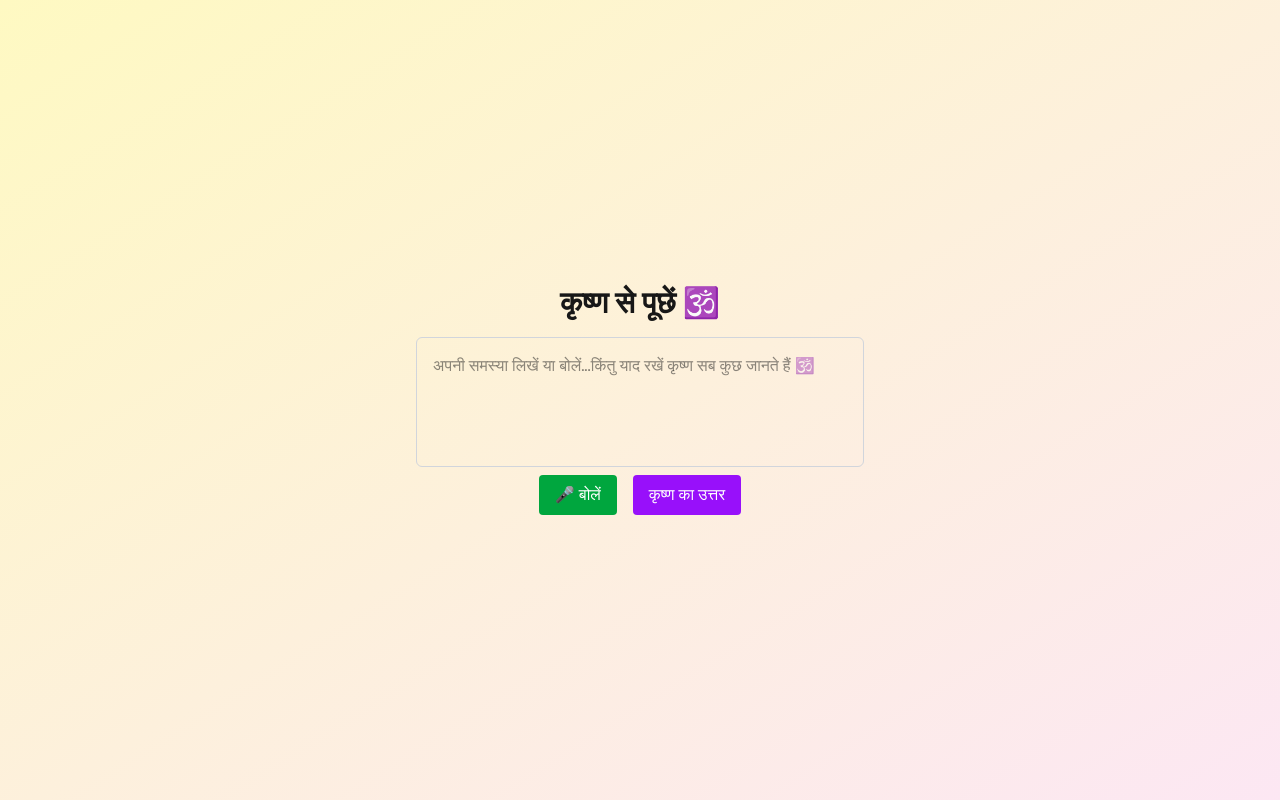
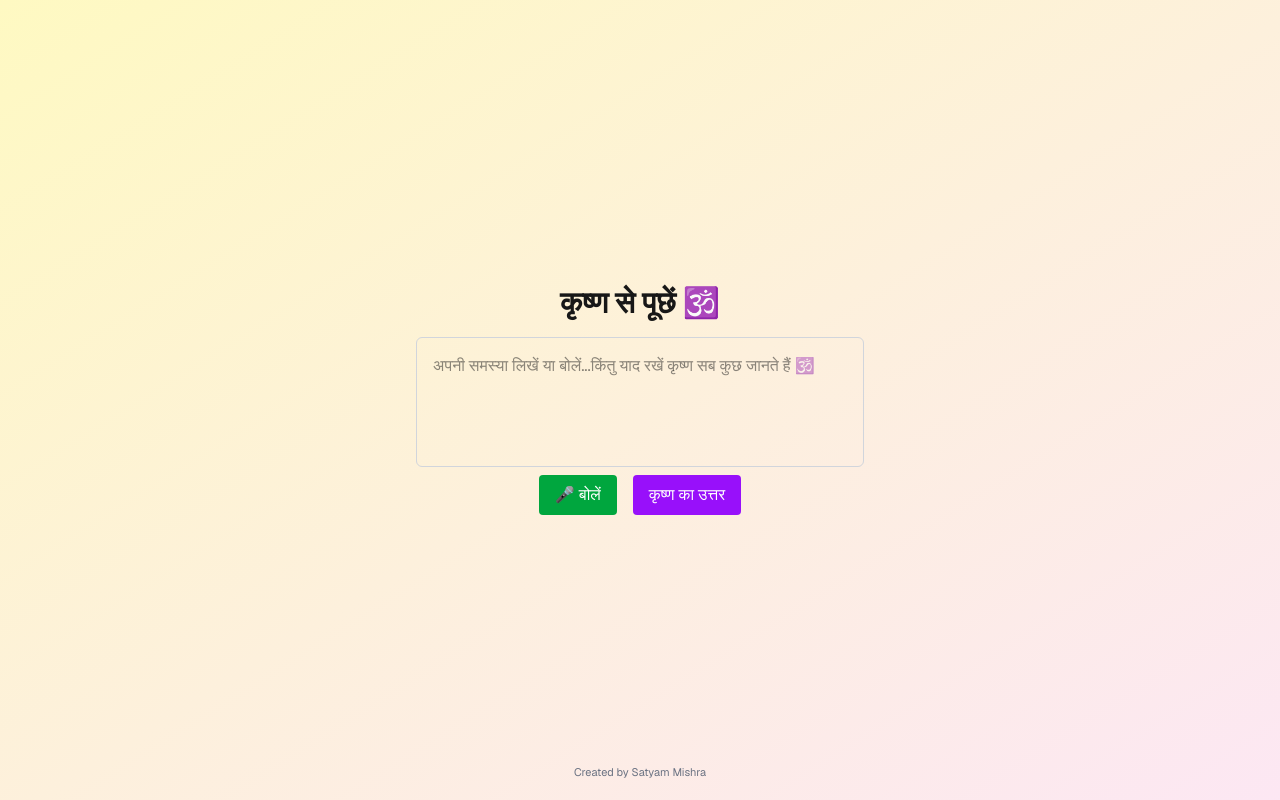
Before and after one commit to SatyamMishra1/krishna-answers, a Next.js app: page / in a window 1280 px wide. Built offline with nearby package versions, Linux system fonts and the light colour scheme.

Commit message:
Added changes for footer msg

```diff
--- a/src/app/KrishnaPage/index.js
+++ b/src/app/KrishnaPage/index.js
@@ -23,11 +23,11 @@ const KrishnaPage = () => {
         const res = await fetch(`https://vedicscriptures.github.io/slok/${chapter}/${verse}`);
 
         const data = await res.json();
-    if(!data){
+        if (!data) {
             setAnswer("पुन: प्रयास करें...")
             return;
         }
-    console.log(data,'data')
+        console.log(data, 'data')
         return {
             shlok: data?.slok,
             meaning: data?.chinmay?.hc || data?.tej?.ht || '',
@@ -41,7 +41,7 @@ const KrishnaPage = () => {
         setLoading(true);
         const selected = await fetchRandomShlok();
         setLoading(false)
-    if(!selected){
+        if (!selected) {
             return;
         }
         setAnswer(selected?.meaning);
@@ -104,9 +104,11 @@ const KrishnaPage = () => {
             <textarea
                 placeholder="अपनी समस्या लिखें या बोलें...किंतु याद रखें कृष्ण सब कुछ जानते हैं 🕉️"
                 value={problem}
-        onChange={(e) => {setProblem(e.target.value); setAnswer("");
+                onChange={(e) => {
+                    setProblem(e.target.value); setAnswer("");
                     setSanskritAnswer("")
-            speakText("");}}
+                    speakText("");
+                }}
                 rows={4}
                 className="w-full max-w-md p-4 border border-gray-300 rounded-md resize-none focus:outline-none"
             />
@@ -139,6 +141,9 @@ const KrishnaPage = () => {
                     <p className="text-lg italic">"{sanskritAnswer}"</p>
                 </div>
             )}
+            <footer className="absolute bottom-5 text-[11px] text-gray-500 text-center w-full">
+                Created by Satyam Mishra
+            </footer>
         </main>
     );
 }
```
Lines whose indentation alone changed are shown as unchanged.
